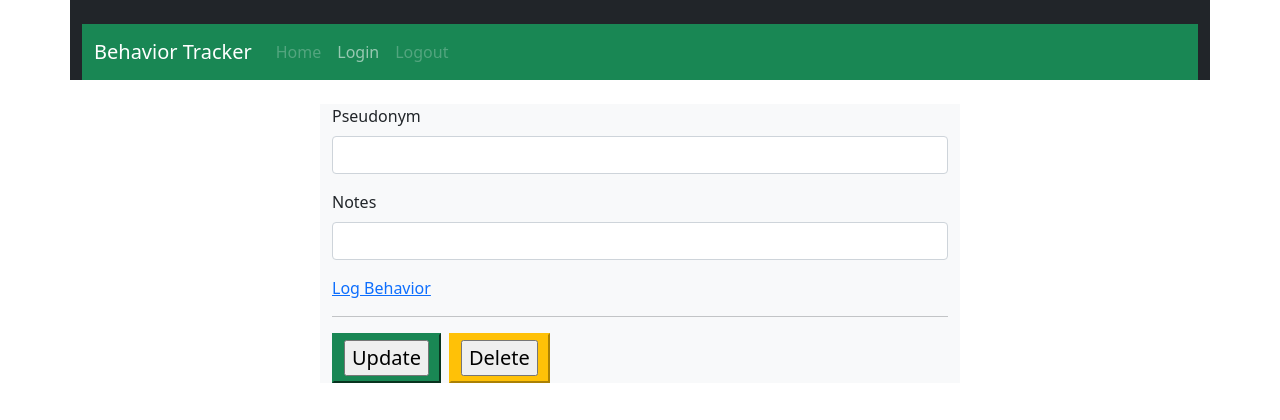
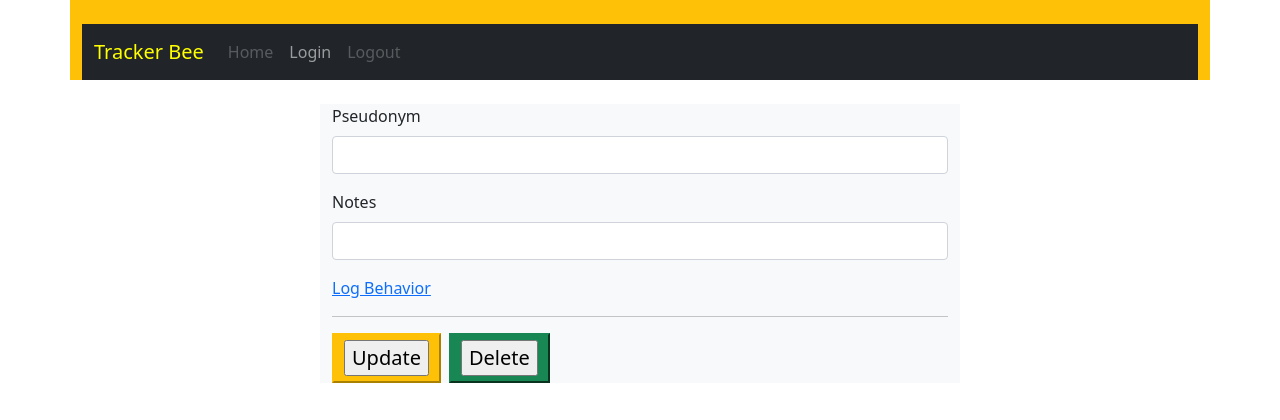
Before and after one commit to LadyLiu/behavior_tracker, a Flask app: template app/templates/person/person.html in a window 1280 px wide. Shown: the top 420 px of the page. Run offline with Flask 2, Linux system fonts and the light colour scheme; a user stored in the database is signed in; the template is opened without the code that fills it: most values are stand-ins (such as "Sample title", 1, 10 or a date in 2020); form fields are guessed from the names that the template uses; parts of the project's set-up code (start-up, migrations or seed data) failed here and were passed over.

Commit message:
tracker bee colors!

```diff
--- a/app/static/css/styles.css
+++ b/app/static/css/styles.css
@@ -15,6 +15,10 @@
     font-size: 2rem;
 }
 
+#logo {
+    color:yellow;
+}
+
 button{
     font-size: 20px;
     padding: 5px 10px;
--- a/app/templates/base.html
+++ b/app/templates/base.html
@@ -9,10 +9,10 @@
 </head>
 
 <body>
-  <div class="container bg-dark"><br>
-    <nav class="navbar navbar-expand-lg navbar-dark bg-success">
+  <div class="container bg-warning"><br>
+    <nav class="navbar navbar-expand-lg navbar-dark bg-dark">
       <div class="container-fluid">
-        <a class="navbar-brand" href="#">Behavior Tracker</a>
+        <a class="navbar-brand" href="#" id="logo">Tracker Bee</a>
         <button class="navbar-toggler" type="button" data-bs-toggle="collapse" data-bs-target="#navbarSupportedContent"
           aria-controls="navbarSupportedContent" aria-expanded="false" aria-label="Toggle navigation">
           <span class="navbar-toggler-icon"></span>
--- a/app/templates/person/add-person.html
+++ b/app/templates/person/add-person.html
@@ -32,7 +32,7 @@
           {% endif %}
         </fieldset>
       </div>
-      {{ form.submit(class="btn btn-success") }}
+      {{ form.submit(class="btn btn-warning") }}
     </form>
   </div>
 </div>
--- a/app/templates/person/person.html
+++ b/app/templates/person/person.html
@@ -35,10 +35,10 @@
     <p class="bottom"><a class="bottom" href="{{ url_for('behavior') }}">Log Behavior</a></p><hr>
     <div class="btn-toolbar" role="toolbar" aria-label="Toolbar with button groups">
       <div class="btn-group me-2" role="group" aria-label="First group">
-        <button class="panel-body btn-success"><input type="submit" name="action" value="Update"></button>
+        <button class="panel-body btn-warning"><input type="submit" name="action" value="Update"></button>
       </div>
       <div class="btn-group me-2" role="group" aria-label="Second group">
-        <button class="panel-body btn-warning"><input type="submit" name="action" value="Delete"></button>
+        <button class="panel-body btn-success"><input type="submit" name="action" value="Delete"></button>
       </div>
     </div>
   </form>
--- a/app/templates/user/login.html
+++ b/app/templates/user/login.html
@@ -25,7 +25,7 @@
           {{ form.password(class="form-control") }}
         </fieldset>
       </div>
-      {{ form.submit(class="btn btn-success") }}
+      {{ form.submit(class="btn btn-warning") }}
     </form><br>
     <p class="bottom">Don't have an account? <a class="bottom" href="{{ url_for('register') }}">Sign up here</a></p>
   </div>
--- a/app/templates/user/register.html
+++ b/app/templates/user/register.html
@@ -81,7 +81,7 @@
           {% endif %}
         </fieldset>
       </div>
-        {{ form.submit(class="btn btn-success") }}
+        {{ form.submit(class="btn btn-warning") }}
     </form><br>
     <div>
       <small class="text-muted">
```
Also changed, not shown: app/db/app.db.
